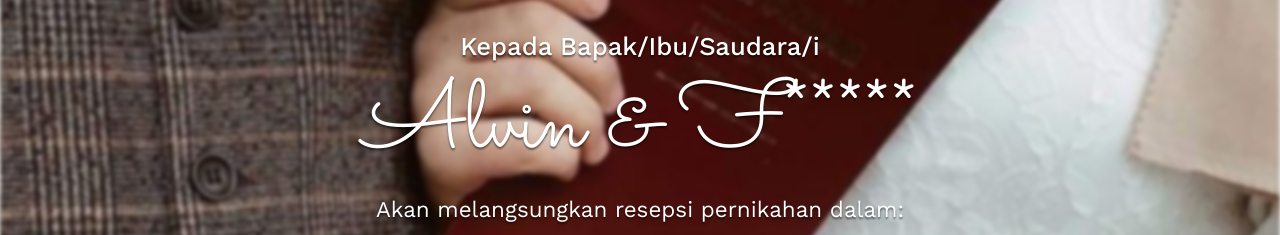
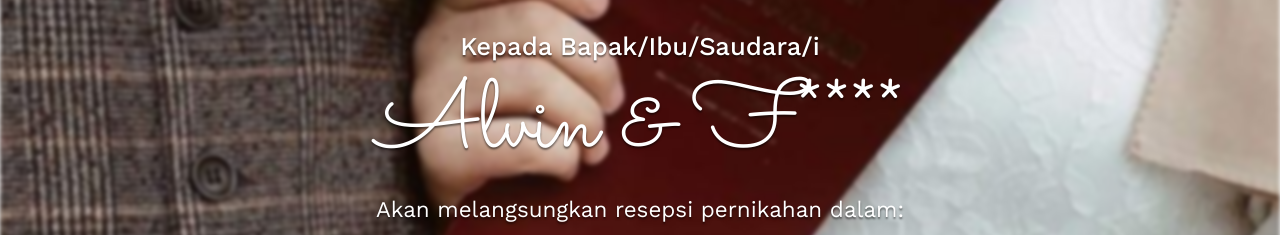
Before and after one commit to AlvinIlham/Wedding_Invitation, a plain HTML site: page index.html in a window 1280 px wide. Shown: the part 152-387 px from the top of the page. Drawn offline with nearby package versions, Linux system fonts and the light colour scheme; some packages are replaced by stand-ins of ours; a script that the page names is missing.

Commit message:
index.html

```diff
--- a/index.html
+++ b/index.html
@@ -37,7 +37,7 @@
     >
       <main>
         <h4>Kepada <span>Bapak/Ibu/Saudara/i, </span></h4>
-        <h1>Alvin & F*****</h1>
+        <h1>Alvin & F****</h1>
         <p>Akan melangsungkan resepsi pernikahan dalam:</p>
         <div class="simply-countdown"></div>
         <a href="#home" class="btn btn-lg mt-4" onclick="enableScroll()">Lihat undangan</a>
```
